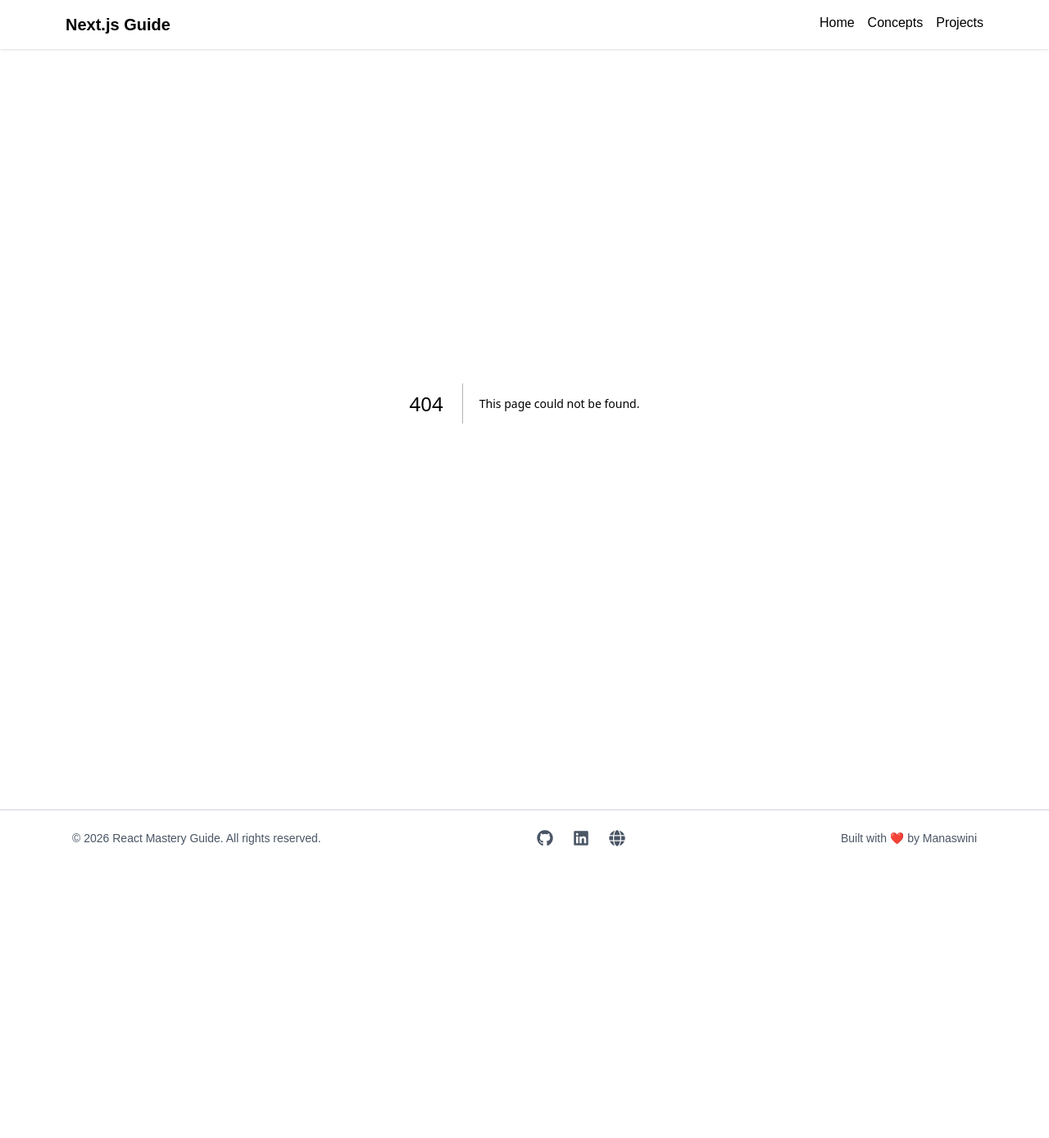
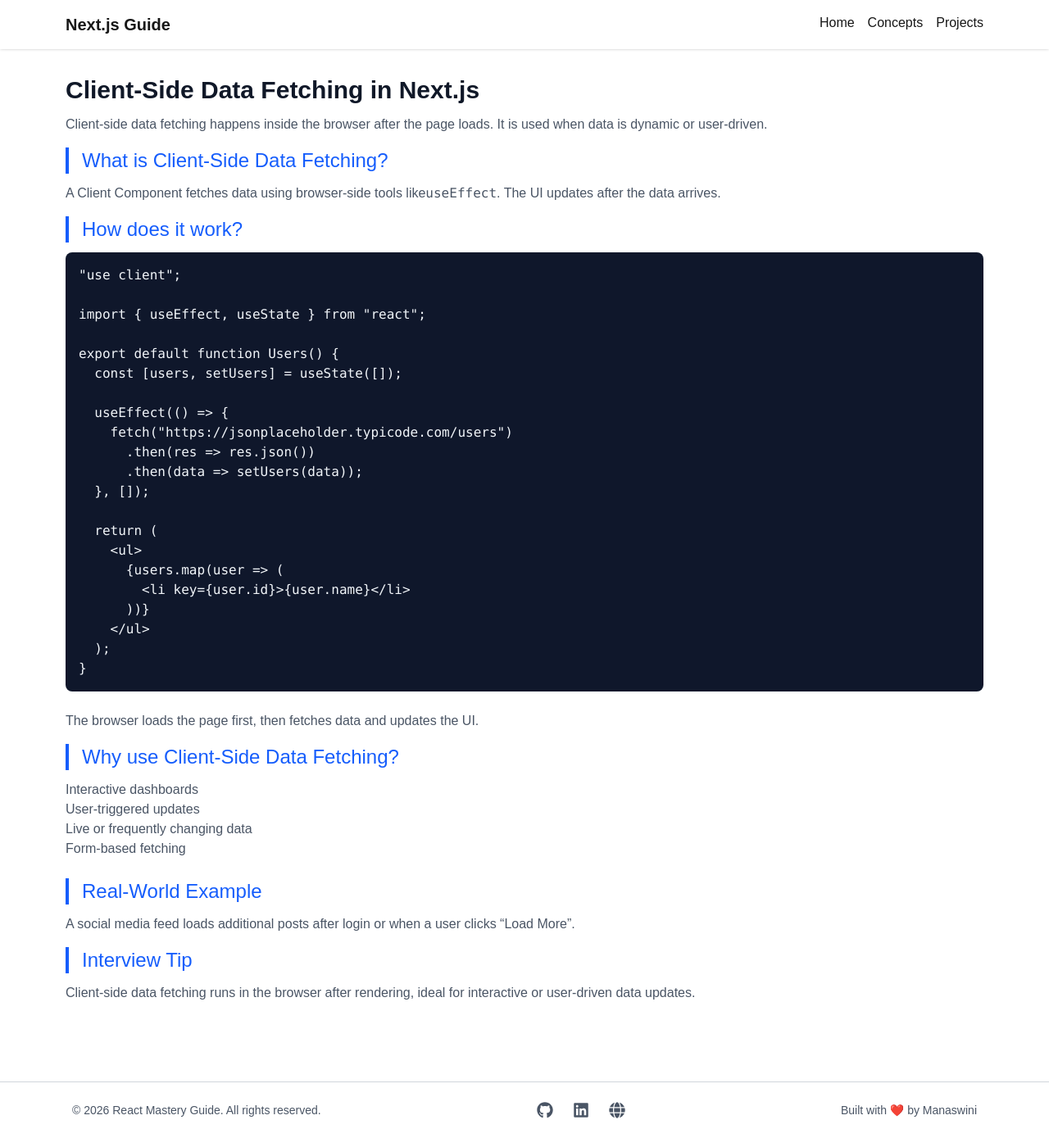
Before and after one commit to Monisasmal/nextjs-concept, a Next.js app: page /concepts/ClientSideDataFetching in a window 1280 px wide. Before the commit this address had no page. Shown: the whole page at 82% size. Before the commit the page ends 1057 px from the top, so only its background shows below. Built offline with nearby package versions, Linux system fonts and the light colour scheme.

Commit message:
update concept

```diff
--- /dev/null
+++ b/src/app/concepts/ClientSideDataFetching/page.jsx
@@ -0,0 +1,97 @@
+export const metadata = {
+  title: "Client-Side Data Fetching in Next.js",
+  description:
+    "Learn how client-side data fetching works in Next.js with practical examples.",
+};
+
+export default function ClientDataFetchingPage() {
+  return (
+    <article className="prose prose-slate max-w-none">
+      <h1 className="text-2xl md:text-3xl font-bold text-gray-900 mb-3">
+        Client-Side Data Fetching in Next.js
+      </h1>
+
+      <p className="mb-4 text-gray-600">
+        Client-side data fetching happens inside the browser after the page
+        loads. It is used when data is dynamic or user-driven.
+      </p>
+
+      {/* WHAT */}
+      <h2 className="text-2xl text-blue-600 border-l-4 border-blue-600 pl-4 mb-3">
+        What is Client-Side Data Fetching?
+      </h2>
+
+      <p className="text-gray-600 mb-4">
+        A Client Component fetches data using browser-side tools like
+        <code>useEffect</code>. The UI updates after the data arrives.
+      </p>
+
+      {/* HOW */}
+      <h2 className="text-2xl text-blue-600 border-l-4 border-blue-600 pl-4 mb-3">
+        How does it work?
+      </h2>
+
+      <pre className="rounded-lg bg-slate-900 p-4 text-slate-100 mb-6 overflow-x-auto">
+        <code>
+{`"use client";
+
+import { useEffect, useState } from "react";
+
+export default function Users() {
+  const [users, setUsers] = useState([]);
+
+  useEffect(() => {
+    fetch("https://jsonplaceholder.typicode.com/users")
+      .then(res => res.json())
+      .then(data => setUsers(data));
+  }, []);
+
+  return (
+    <ul>
+      {users.map(user => (
+        <li key={user.id}>{user.name}</li>
+      ))}
+    </ul>
+  );
+}`}
+        </code>
+      </pre>
+
+      <p className="text-gray-600 mb-4">
+        The browser loads the page first, then fetches data and updates the UI.
+      </p>
+
+      {/* WHY */}
+      <h2 className="text-2xl text-blue-600 border-l-4 border-blue-600 pl-4 mb-3">
+        Why use Client-Side Data Fetching?
+      </h2>
+
+      <ul className="text-gray-600 mb-6">
+        <li>Interactive dashboards</li>
+        <li>User-triggered updates</li>
+        <li>Live or frequently changing data</li>
+        <li>Form-based fetching</li>
+      </ul>
+
+      {/* REAL WORLD */}
+      <h2 className="text-2xl text-blue-600 border-l-4 border-blue-600 pl-4 mb-3">
+        Real-World Example
+      </h2>
+
+      <p className="text-gray-600 mb-4">
+        A social media feed loads additional posts after login or when a user
+        clicks “Load More”.
+      </p>
+
+      {/* INTERVIEW */}
+      <h2 className="text-2xl text-blue-600 border-l-4 border-blue-600 pl-4 mb-3">
+        Interview Tip
+      </h2>
+
+      <p className="text-gray-600">
+        Client-side data fetching runs in the browser after rendering, ideal
+        for interactive or user-driven data updates.
+      </p>
+    </article>
+  );
+}
--- /dev/null
+++ b/src/app/concepts/Suspense/page.jsx
@@ -0,0 +1,95 @@
+export const metadata = {
+  title: "Suspense in Next.js",
+  description:
+    "Understand how Suspense works in Next.js to handle loading states smoothly.",
+};
+
+import { Suspense } from "react";
+
+async function Posts() {
+  const res = await fetch("https://jsonplaceholder.typicode.com/posts");
+  const posts = await res.json();
+
+  return (
+    <ul>
+      {posts.slice(0, 5).map(post => (
+        <li key={post.id}>{post.title}</li>
+      ))}
+    </ul>
+  );
+}
+
+export default function SuspensePage() {
+  return (
+    <article className="prose prose-slate max-w-none">
+      <h1 className="text-2xl md:text-3xl font-bold text-gray-900 mb-3">
+        Suspense in Next.js
+      </h1>
+
+      <p className="mb-4 text-gray-600">
+        Suspense allows parts of a page to load independently while showing a
+        fallback UI during data fetching.
+      </p>
+
+      {/* WHAT */}
+      <h2 className="text-2xl text-blue-600 border-l-4 border-blue-600 pl-4 mb-3">
+        What is Suspense?
+      </h2>
+
+      <p className="text-gray-600 mb-4">
+        Suspense is a React feature used by Next.js to pause rendering of a
+        component until data is ready, while displaying a loading indicator.
+      </p>
+
+      {/* HOW */}
+      <h2 className="text-2xl text-blue-600 border-l-4 border-blue-600 pl-4 mb-3">
+        How does it work?
+      </h2>
+
+      <pre className="rounded-lg bg-slate-900 p-4 text-slate-100 mb-6 overflow-x-auto">
+        <code>
+{`<Suspense fallback={<p>Loading posts...</p>}>
+  <Posts />
+</Suspense>`}
+        </code>
+      </pre>
+
+      <p className="text-gray-600 mb-4">
+        While <code>Posts</code> fetches data, the fallback UI appears. Once
+        ready, the real content replaces it.
+      </p>
+
+      {/* WHY */}
+      <h2 className="text-2xl text-blue-600 border-l-4 border-blue-600 pl-4 mb-3">
+        Why use Suspense?
+      </h2>
+
+      <ul className="text-gray-600 mb-6">
+        <li>Smoother loading experience</li>
+        <li>Partial page rendering</li>
+        <li>Better perceived performance</li>
+        <li>Cleaner async UI handling</li>
+      </ul>
+
+      {/* REAL WORLD */}
+      <h2 className="text-2xl text-blue-600 border-l-4 border-blue-600 pl-4 mb-3">
+        Real-World Example
+      </h2>
+
+      <p className="text-gray-600 mb-4">
+        A dashboard loads charts and user data separately. Each section shows
+        its own loading state instead of blocking the whole page.
+      </p>
+
+      {/* INTERVIEW */}
+      <h2 className="text-2xl text-blue-600 border-l-4 border-blue-600 pl-4 mb-3">
+        Interview Tip
+      </h2>
+
+      <p className="text-gray-600">
+        Suspense allows components to wait for async data while showing a
+        fallback UI, enabling progressive rendering.
+      </p>
+    </article>
+  );
+}
--- a/src/app/concepts/page.jsx
+++ b/src/app/concepts/page.jsx
@@ -18,8 +18,8 @@ const concepts = [
   {name:  "What is useSearchParams?", path:"concepts/useSearchParams"},
   {name:  "What is a Catch-All Segment?", path:"concepts/CatchAllSegments"},
   {name:  "What is Server Side Data Fetching?", path:"concepts/ServerSideDataFetching"},
-  // {name:  "What is Client Side Data Fetching?", path: "concepts/ClientSideDataFetching"},
-  // {name:  "What is Suspense in Next.js?", path:"concepts/Suspense"},
+  {name:  "What is Client Side Data Fetching?", path: "concepts/ClientSideDataFetching"},
+  {name:  "What is Suspense in Next.js?", path:"concepts/Suspense"},
   // {name:  "What is  CSR vs SSR ?", path:"concepts/CSRvsSSR"},
   // {name:  "What is  Static Site Generation (SSG) ?", path:"concepts/StaticSiteGeneration"},
   // {name: "What is Incremental Static Regeneration?", path:"concepts/ISR"},
```
